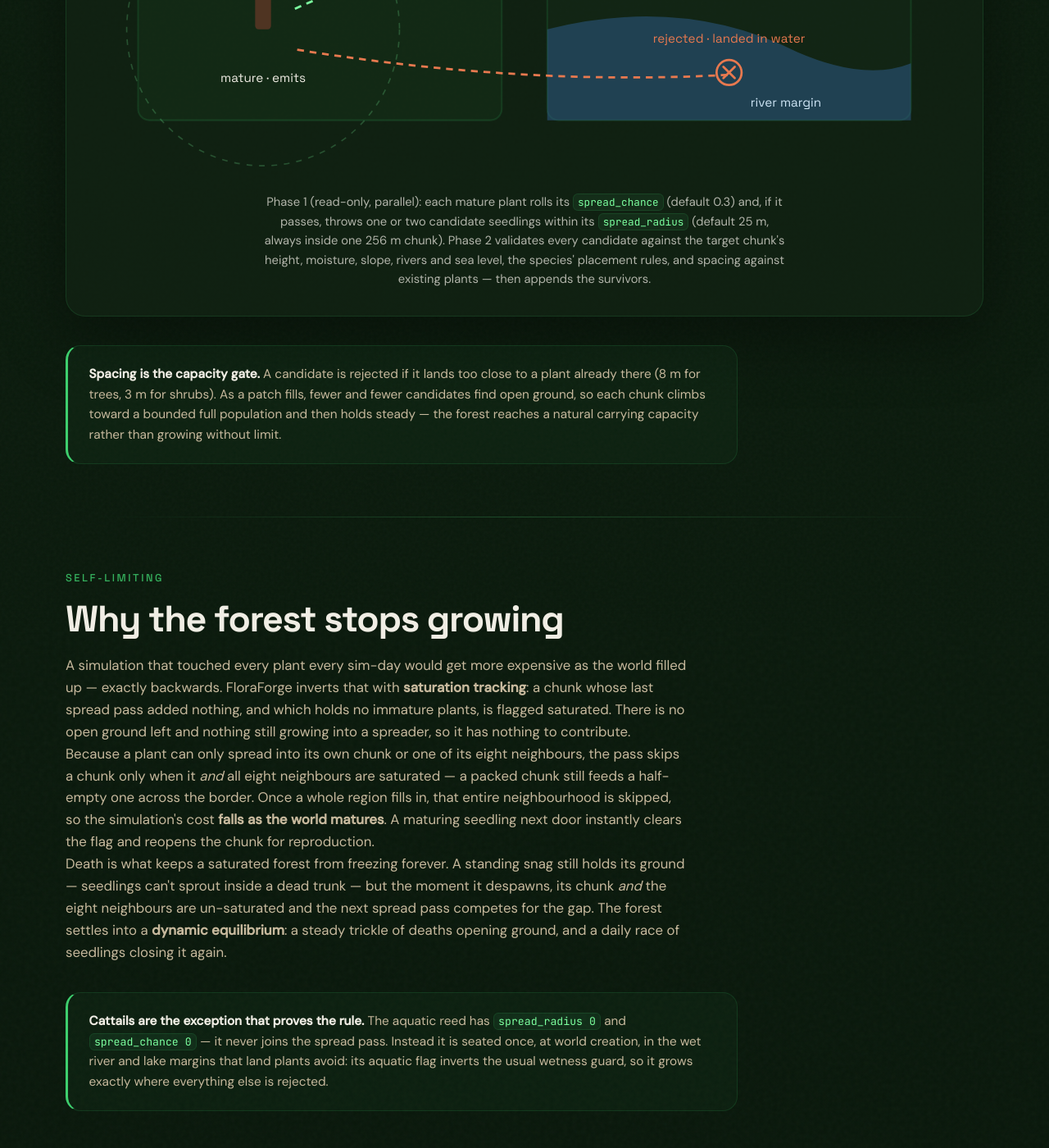
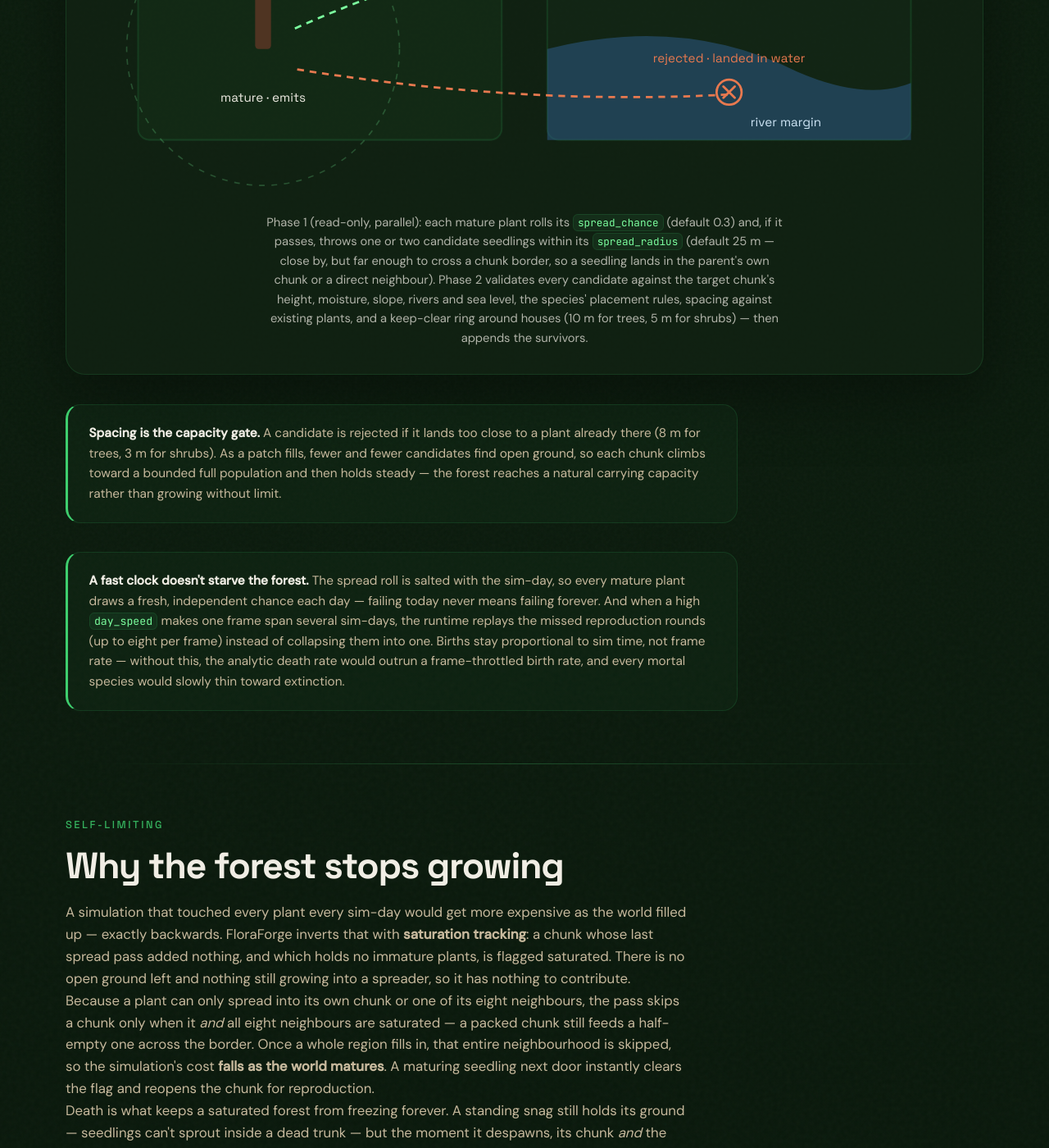
Before and after one commit to claust/world-gen, a Jekyll site: the page built from web/biology-growth.html, in a window 1280 px wide and 1400 px high, scrolled down 3705 px. Shown: the whole window at 82% size. Built offline with Jekyll 4.4.1, drawn with Linux system fonts in a browser that asks for light colours; some of the changed text lies outside the part shown.

Commit message:
Bring the growth page up to date with spread catch-up and house clearance
A review of web/biology-growth.html against the current implementation
after the plant-death feature (PR #129) found the four-stage story and
all its numbers already accurate, but three gaps from later changes:

- The spread validation copy now mentions the keep-clear ring around
  houses (10 m trees / 5 m shrubs) added with the house index.
- A new note explains the day-bucketed spread roll and catch-up rounds
  (PR #131) that keep births tied to sim time at high day_speed, plus a
  cross-reference from the analytic-clock callout.
- The caption claimed seedlings always land "inside one 256 m chunk";
  candidates can cross into a neighbouring chunk, as the diagram and
  the saturation section already describe.

Co-Authored-By: Claude Fable 5 <noreply@anthropic.com>

```diff
--- a/web/biology-growth.html
+++ b/web/biology-growth.html
@@ -164,7 +164,7 @@ fonts: "https://fonts.googleapis.com/css2?family=Space+Grotesk:wght@400;500;600;
                     <p class="sub">One reproduction round per sim-day</p>
                     <ol class="steps">
                         <li><strong>Emit.</strong><span class="note">Every mature plant may cast a seedling candidate near itself.</span></li>
-                        <li><strong>Validate.</strong><span class="note">Each candidate is point-tested against terrain, the species' rules, and spacing.</span></li>
+                        <li><strong>Validate.</strong><span class="note">Each candidate is point-tested against terrain, the species' rules, spacing, and house clearance.</span></li>
                         <li><strong>Append.</strong><span class="note">Survivors are born at the current hour and start their own life cycle.</span></li>
                     </ol>
                 </div>
@@ -173,7 +173,9 @@ fonts: "https://fonts.googleapis.com/css2?family=Space+Grotesk:wght@400;500;600;
             <div class="callout">
                 Because the stage is derived, not stored as a running counter, a world can sit idle
                 or fast-forward its clock and every plant still resolves to exactly the right age —
-                no catch-up loop, no drift. The same trick makes death free to persist: a despawn
+                no catch-up loop, no drift. (Reproduction is the one exception: a birth is an
+                event, not a derived state, so a leaping clock replays missed spread rounds —
+                see below.) The same trick makes death free to persist: a despawn
                 needs <strong>no tombstone</strong> in the save, because a reloaded world re-derives
                 the same death day from the same identity and simply never materializes the plants
                 whose time has passed. Persistence only needs the clock's <code>total_hours</code>
@@ -241,10 +243,12 @@ fonts: "https://fonts.googleapis.com/css2?family=Space+Grotesk:wght@400;500;600;
                 <p class="climate-caption">
                     Phase 1 (read-only, parallel): each mature plant rolls its <code>spread_chance</code>
                     (default 0.3) and, if it passes, throws one or two candidate seedlings within its
-                    <code>spread_radius</code> (default 25 m, always inside one 256 m chunk). Phase 2
-                    validates every candidate against the target chunk's height, moisture, slope,
-                    rivers and sea level, the species' placement rules, and spacing against existing
-                    plants — then appends the survivors.
+                    <code>spread_radius</code> (default 25 m — close by, but far enough to cross a
+                    chunk border, so a seedling lands in the parent's own chunk or a direct
+                    neighbour). Phase 2 validates every candidate against the target chunk's height,
+                    moisture, slope, rivers and sea level, the species' placement rules, spacing
+                    against existing plants, and a keep-clear ring around houses (10 m for trees,
+                    5 m for shrubs) — then appends the survivors.
                 </p>
             </div>
 
@@ -254,6 +258,17 @@ fonts: "https://fonts.googleapis.com/css2?family=Space+Grotesk:wght@400;500;600;
                 fewer and fewer candidates find open ground, so each chunk climbs toward a bounded
                 full population and then holds steady — the forest reaches a natural carrying capacity
                 rather than growing without limit.
+            </div>
+
+            <div class="note">
+                <strong>A fast clock doesn't starve the forest.</strong> The spread roll is
+                salted with the sim-day, so every mature plant draws a fresh, independent
+                chance each day — failing today never means failing forever. And when a high
+                <code>day_speed</code> makes one frame span several sim-days, the runtime
+                replays the missed reproduction rounds (up to eight per frame) instead of
+                collapsing them into one. Births stay proportional to sim time, not frame
+                rate — without this, the analytic death rate would outrun a frame-throttled
+                birth rate, and every mortal species would slowly thin toward extinction.
             </div>
         </section>
 
```
